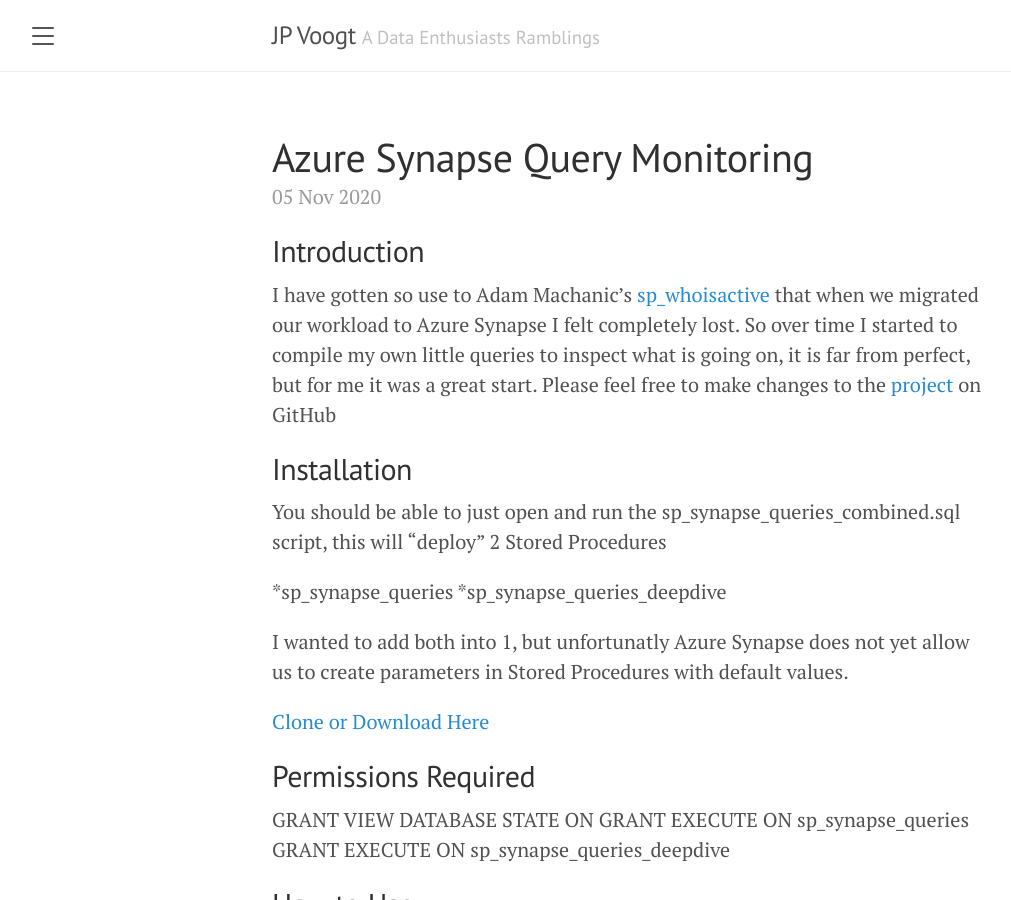
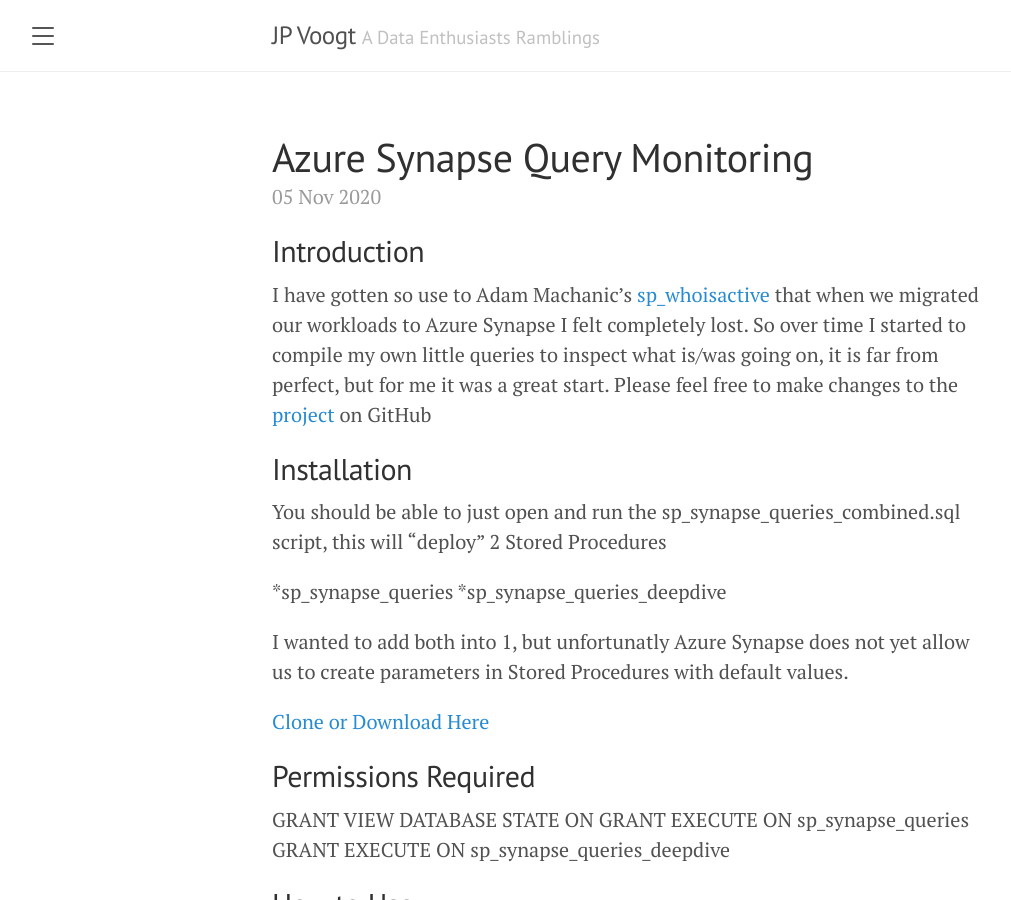
Before and after one commit to JVoogt/JVoogt.github.io, a Jekyll site: the page built from _posts/2020-11-05-Azure-Synapse_Query-Monitoring.md, in a window 1280 px wide and 900 px high. Shown: the whole window, without its empty margins (8-1019 px from the left). Built offline with Jekyll 4.4.1, drawn with Linux system fonts in a browser that asks for light colours; nearby versions of some CDN libraries; comment, search, counter and statistics services are not loaded.

Commit message:
post: spelling

```diff
--- a/_posts/2020-11-05-Azure-Synapse_Query-Monitoring.md
+++ b/_posts/2020-11-05-Azure-Synapse_Query-Monitoring.md
@@ -6,7 +6,7 @@ comments: true
 ---
 
 ## Introduction
-I have gotten so use to Adam Machanic's [sp_whoisactive](http://whoisactive.com/) that when we migrated our workload to Azure Synapse I felt completely lost. So over time I started to compile my own little queries to inspect what is going on, it is far from perfect, but for me it was a great start. Please feel free to make changes to the [project](https://github.com/JVoogt/sp_synapse_queries) on GitHub
+I have gotten so use to Adam Machanic's [sp_whoisactive](http://whoisactive.com/) that when we migrated our workloads to Azure Synapse I felt completely lost. So over time I started to compile my own little queries to inspect what is/was going on, it is far from perfect, but for me it was a great start. Please feel free to make changes to the [project](https://github.com/JVoogt/sp_synapse_queries) on GitHub
 
 ## Installation
 You should be able to just open and run the sp_synapse_queries_combined.sql script, this will "deploy" 2 Stored Procedures
```
